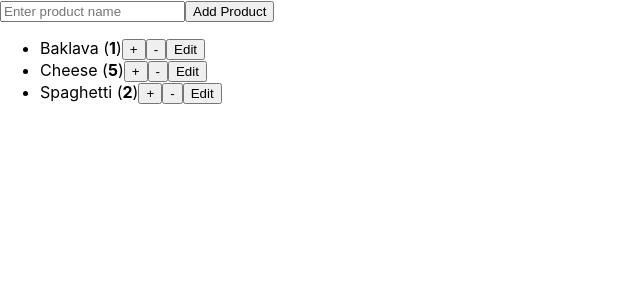
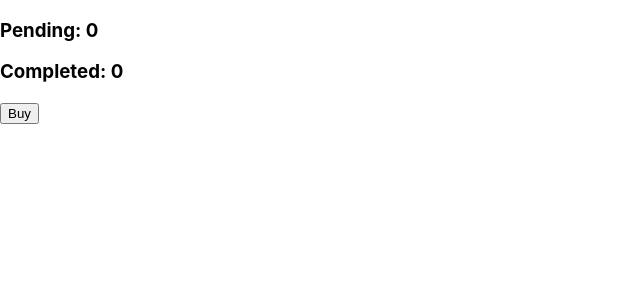
Before and after one commit to MohamedHany17m8/react, a React (Create React App) app: page / in a window 1280 px wide. Shown: the top 300 px of the page, without its empty margins (0-640 px from the left). Built offline with nearby package versions, Linux system fonts and the light colour scheme.

Commit message:
updating states

```diff
--- a/src/App.js
+++ b/src/App.js
@@ -1,137 +1,27 @@
-import React from "react";
 import { useState } from "react";
 
-const initialProducts = [
-  {
-    id: 0,
-    name: "Baklava",
-    count: 1,
-  },
-  {
-    id: 1,
-    name: "Cheese",
-    count: 5,
-  },
-  {
-    id: 2,
-    name: "Spaghetti",
-    count: 2,
-  },
-];
+export default function RequestTracker() {
+  const [pending, setPending] = useState(0);
+  const [completed, setCompleted] = useState(0);
 
-export default function ShoppingCart() {
-  const [products, setProducts] = useState(initialProducts);
-  const [newProductName, setNewProductName] = useState("");
-  const [editingProductId, setEditingProductId] = useState(null);
-  const [editedProductName, setEditedProductName] = useState("");
-
-  // Handle increasing product count
-  function handleIncreaseClick(productId) {
-    const newProducts = products.map((product) => {
-      if (product.id === productId) {
-        return {
-          ...product,
-          count: product.count + 1,
-        };
-      }
-      return product;
-    });
-    setProducts(newProducts);
-  }
-
-  // Handle decreasing product count
-  function handleDecreaseClick(productId) {
-    const newProducts = products.map((product) => {
-      if (product.id === productId && product.count > 0) {
-        return {
-          ...product,
-          count: product.count - 1,
-        };
-      }
-      return product;
-    });
-    setProducts(newProducts);
-  }
-
-  // Handle editing product name
-  function handleEditClick(productId, currentName) {
-    setEditingProductId(productId);
-    setEditedProductName(currentName);
-  }
-
-  // Save the edited product name
-  function handleSaveClick(productId) {
-    const newProducts = products.map((product) => {
-      if (product.id === productId) {
-        return {
-          ...product,
-          name: editedProductName,
-        };
-      }
-      return product;
-    });
-    setProducts(newProducts);
-    setEditingProductId(null); // Exit edit mode
-  }
-
-  // Handle adding a new product
-  function handleAddProduct() {
-    if (newProductName.trim()) {
-      const newProduct = {
-        id: products.length, // Simple ID generation (not ideal for production)
-        name: newProductName,
-        count: 1,
-      };
-      setProducts([...products, newProduct]);
-      setNewProductName(""); // Clear the input field
-    }
+  async function handleClick() {
+    setPending((pending) => pending + 1);
+    await delay(1000);
+    setPending((pending) => pending - 1);
+    setCompleted((completed) => completed + 1);
   }
 
   return (
-    <div>
-      {/* Input field for adding new products */}
-      <div>
-        <input
-          type="text"
-          value={newProductName}
-          onChange={(e) => setNewProductName(e.target.value)}
-          placeholder="Enter product name"
-        />
-        <button onClick={handleAddProduct}>Add Product</button>
-      </div>
-
-      {/* List of products */}
-      <ul>
-        {products.map((product) => (
-          <li key={product.id}>
-            {/* Display product name or edit input field */}
-            {editingProductId === product.id ? (
-              <input
-                type="text"
-                value={editedProductName}
-                onChange={(e) => setEditedProductName(e.target.value)}
-              />
-            ) : (
-              <>
-                {product.name} (<b>{product.count}</b>)
-              </>
-            )}
-
-            {/* Increase and decrease buttons */}
-            <button onClick={() => handleIncreaseClick(product.id)}>+</button>
-            <button onClick={() => handleDecreaseClick(product.id)}>-</button>
-
-            {/* Edit and Save buttons */}
-            {editingProductId === product.id ? (
-              <button onClick={() => handleSaveClick(product.id)}>Save</button>
-            ) : (
-              <button onClick={() => handleEditClick(product.id, product.name)}>
-                Edit
-              </button>
-            )}
-          </li>
-        ))}
-      </ul>
-    </div>
+    <>
+      <h3>Pending: {pending}</h3>
+      <h3>Completed: {completed}</h3>
+      <button onClick={handleClick}>Buy</button>
+    </>
   );
 }
+
+function delay(ms) {
+  return new Promise((resolve) => {
+    setTimeout(resolve, ms);
+  });
+}
```
